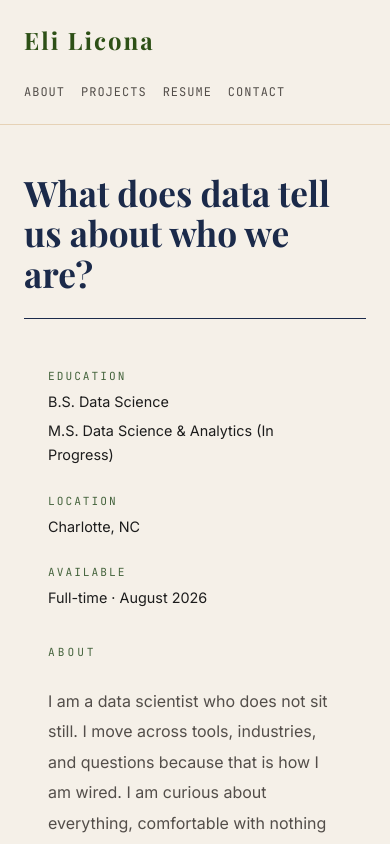
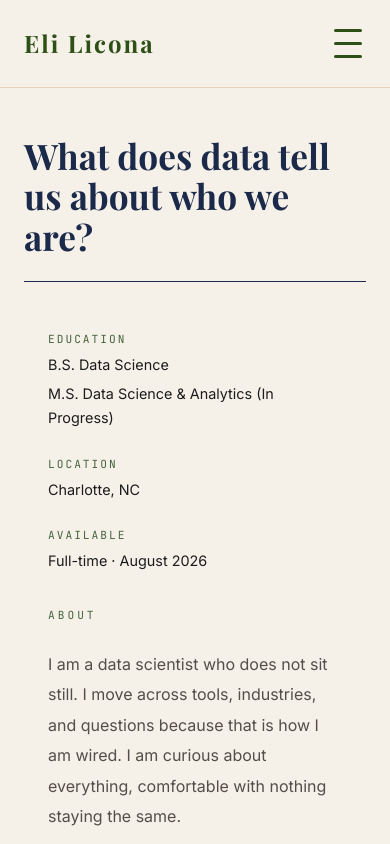
Before and after one commit to eliliconap/Eli-Licona-Portfolio, a plain HTML site: page index.html in a window 390 px wide. Shown: the top 844 px of the page. Drawn offline with nearby package versions, Linux system fonts and the light colour scheme.

Commit message:
made changes to map and mobile settings, and added new hamburger button

```diff
--- a/index.html
+++ b/index.html
@@ -11,7 +11,12 @@
   <header>
    <nav>
   <span class="logo">Eli Licona</span>
-      <ul>
+  <button class="hamburger" id="hamburger" aria-label="Toggle menu">
+    <span></span>
+    <span></span>
+    <span></span>
+  </button>
+  <ul id="nav-menu">
     <li><a href="#about">About</a></li>
     <li><a href="#projects">Projects</a></li>
     <li><a href="#resume">Resume</a></li>
@@ -206,4 +211,19 @@
   </main>
 
 </body>
+
+<script>
+  const hamburger = document.getElementById('hamburger');
+  const navMenu = document.getElementById('nav-menu');
+
+  hamburger.addEventListener('click', () => {
+    navMenu.classList.toggle('open');
+  });
+
+  document.querySelectorAll('#nav-menu a').forEach(link => {
+    link.addEventListener('click', () => {
+      navMenu.classList.remove('open');
+    });
+  });
+</script>
 </html>
--- a/styles.css
+++ b/styles.css
@@ -14,10 +14,16 @@
 }
 
 /* === RESET === */
-* {
+*, *::before, *::after {
   margin: 0;
   padding: 0;
   box-sizing: border-box;
+  max-width: 100%;
+}
+
+html, body {
+  overflow-x: hidden;
+  width: 100%;
 }
 
 /* === BASE === */
@@ -405,13 +411,51 @@ html {
   max-width: 900px;
 }
 
+/* === HAMBURGER === */
+.hamburger {
+  display: none;
+  flex-direction: column;
+  background: none;
+  border: none;
+  cursor: pointer;
+  padding: 4px;
+  z-index: 1000;
+}
+
+.hamburger span {
+  display: block;
+  width: 28px;
+  height: 3px;
+  background-color: #2D5016;
+  margin: 5px 0;
+  border-radius: 2px;
+}
+
 /* === RESPONSIVE — MOBILE === */
 @media (max-width: 768px) {
 
+  .hamburger {
+    display: flex;
+  }
+
+  #nav-menu {
+    display: none;
+    flex-direction: column;
+    gap: 1.25rem;
+    width: 100%;
+    padding-top: 1rem;
+    border-top: 1px solid var(--tan);
+  }
+
+  #nav-menu.open {
+    display: flex;
+  }
+
   nav {
-    flex-direction: column;
-    align-items: flex-start;
-    gap: 1rem;
+    flex-direction: row;
+    align-items: center;
+    justify-content: space-between;
+    flex-wrap: wrap;
     padding: 1.25rem 1.5rem;
   }
 
```
Also changed, not shown: 1 other file. Lines whose indentation alone changed are shown as unchanged.
